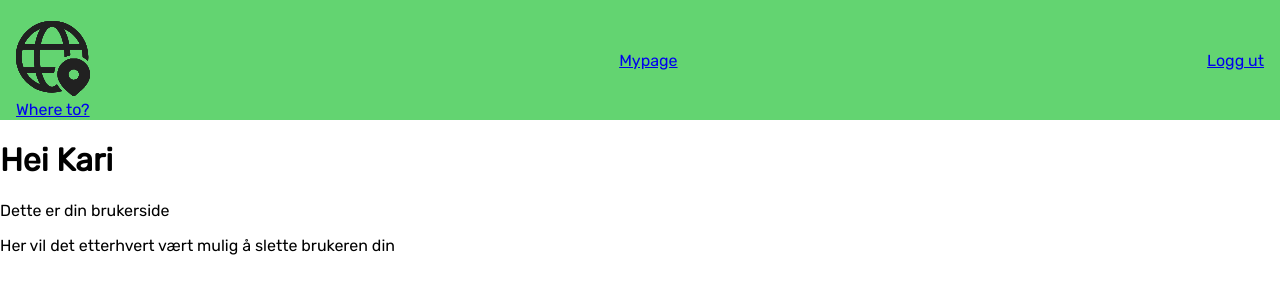
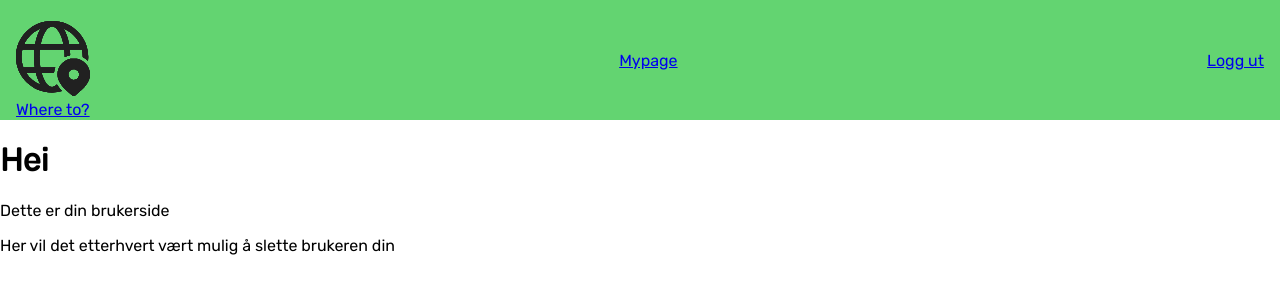
Before and after one commit to TrygveEriksen/WhereTo, a React (Vite) app in the folder TravelPlanner/: page /mypage in a window 1280 px wide. Shown: the top 300 px of the page. Built offline with nearby package versions, Linux system fonts and the light colour scheme; no server answers; sample sign-in values are in the browser's storage.

Commit message:
#32 type: feature
Connected to user name

Co-authored-by: @iselinlu

```diff
--- a/TravelPlanner/src/Components/Mypage/Mypage.jsx
+++ b/TravelPlanner/src/Components/Mypage/Mypage.jsx
@@ -1,11 +1,25 @@
 import Navbar from "../Navbar/Navbar"
+import { useEffect, useState } from "react";
+import { API } from "../../API/API";
 
 function Mypage() {
+  const [user, setUser] = useState("");
+
+  useEffect(() => {
+    load();
+  }, []);
+
+  const load = async () => {
+    const username = await API.get("/getUser");
+    setUser(username.data.username)
+  };
+
+
   return (
 	<>
 	<Navbar />
     <div>
-		<h1>Hei Kari</h1>
+		<h1>Hei {user}</h1>
 		<p>Dette er din brukerside</p>
 		<p>Her vil det etterhvert vært mulig å slette brukeren din</p>
     </div>
```
Also changed, not shown: 1 other file (tests, documents, lock files or other folders).
